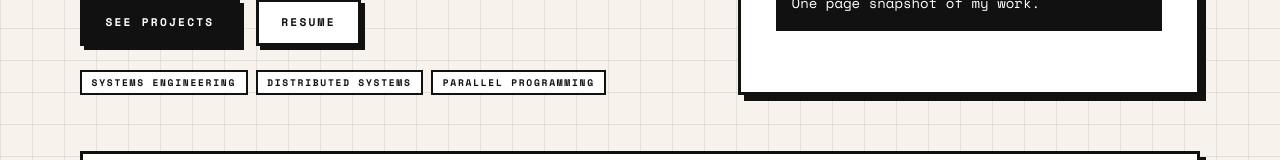
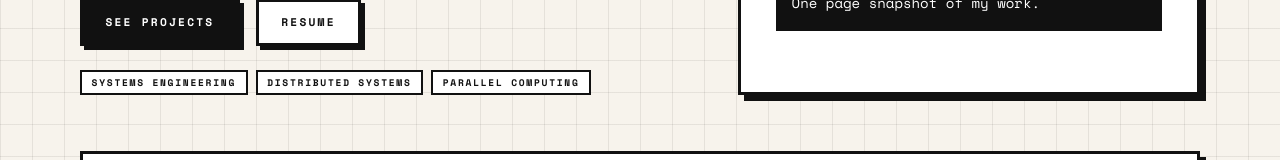
Before and after one commit to Mfon-19/personal_website, a Next.js app: page / in a window 1280 px wide. Shown: the part 548-708 px from the top of the page. Built offline with nearby package versions, Linux system fonts and the light colour scheme.

Commit message:
one word change

```diff
--- a/app/page.tsx
+++ b/app/page.tsx
@@ -47,7 +47,7 @@ export default function Home() {
           <div className="flex flex-wrap gap-2">
             <span className="tag">Systems engineering</span>
             <span className="tag">Distributed systems</span>
-            <span className="tag">Parallel programming</span>
+            <span className="tag">Parallel computing</span>
           </div>
         </div>
 
```
